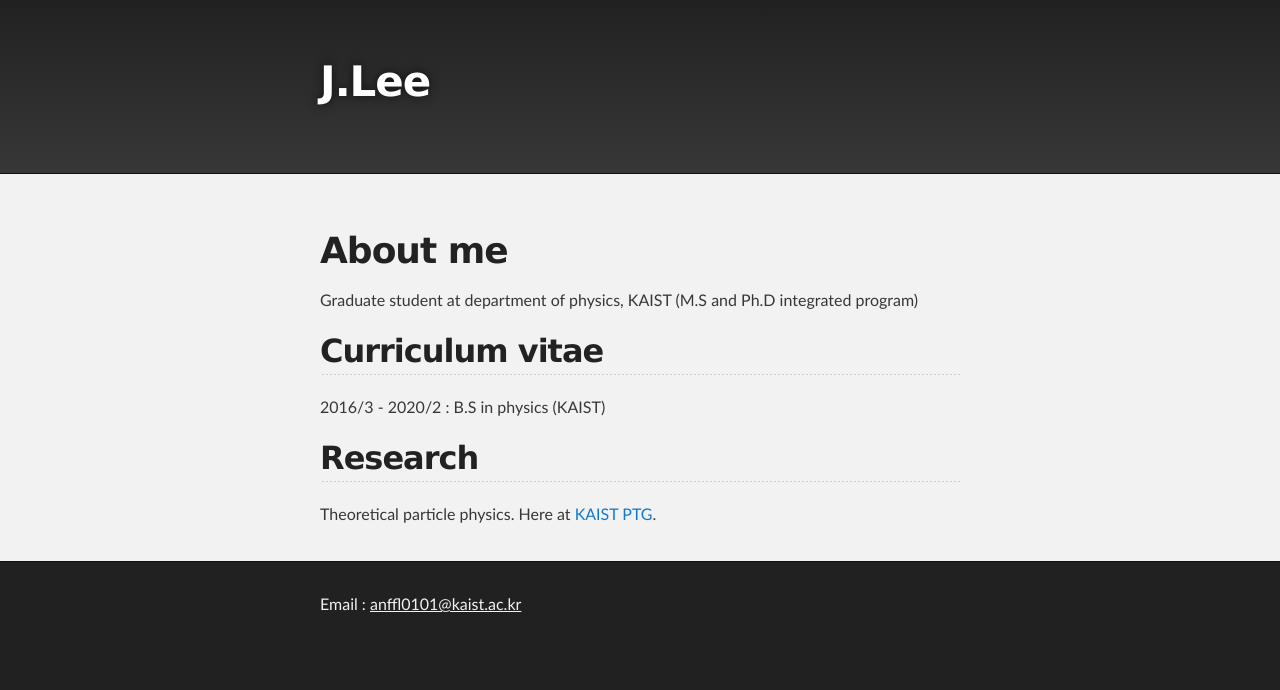
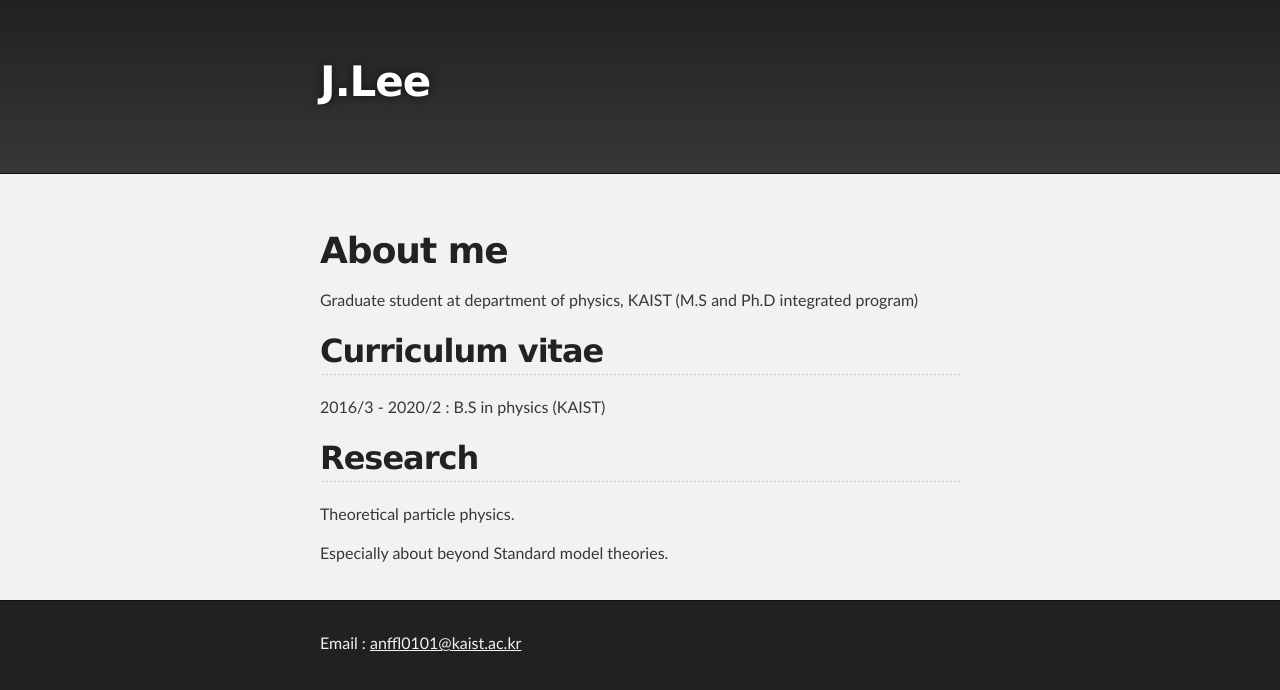
Before and after one commit to anffl0101/github, a Jekyll site: the page built from index.md, in a window 1280 px wide. Shown: the top 690 px of the page. Built offline with Jekyll 4.4.1, drawn with Linux system fonts in a browser that asks for light colours; the repository's description, which GitHub fills in, is left out.

Commit message:
Update index.md

```diff
--- a/index.md
+++ b/index.md
@@ -14,4 +14,6 @@ Graduate student at department of physics, KAIST (M.S and Ph.D integrated progra
 
 ## Research
 
-Theoretical particle physics. Here at [KAIST PTG](.https://sites.google.com/view/kaist-ptg).
+Theoretical particle physics.
+
+Especially about beyond Standard model theories.
```
